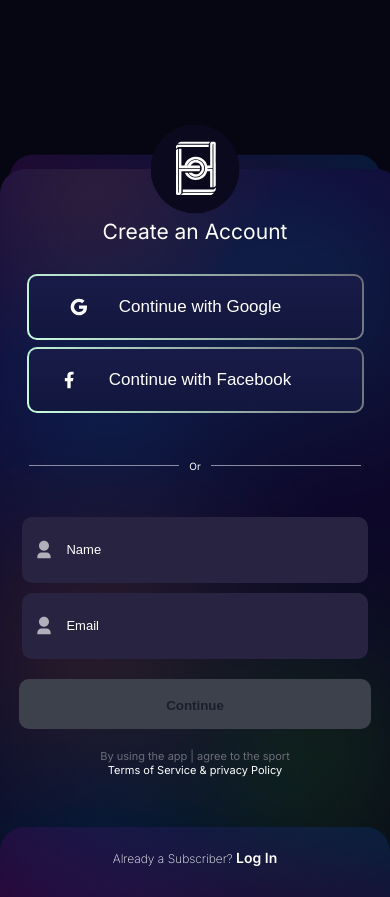
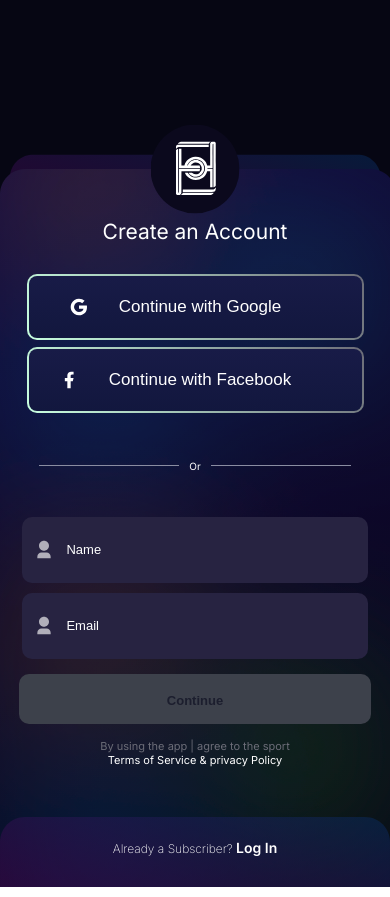
Before and after one commit to kuldip-trentium/login-formui, a React (Create React App) app: page / in a window 390 px wide. Built offline with nearby package versions, Linux system fonts and the light colour scheme.

Commit message:
update : changes in seperator and continue button

```diff
--- a/src/atoms/continueButton/continue.css
+++ b/src/atoms/continueButton/continue.css
@@ -6,12 +6,12 @@
   padding: 15px 20px;
   border-radius: 10px;
   @media (max-width: 800px) {
-    width: 80%;
-    margin: 15px auto;
+    width: 82%;
+    margin: 10px auto;
   }
   @media (max-width: 600px) {
     width: 80%;
-    margin: 15px auto;
+    margin: 10px auto;
   }
 }
 
@@ -21,4 +21,16 @@
   margin: auto;
   color: var(--continue-btn-text-color);
   font-weight: 600;
+  @media (max-width: 1800px) {
+    font-size: 24px;
+  }
+  @media (max-width: 1500px) {
+    font-size: 22px;
+  }
+  @media (max-width: 1200px) {
+    font-size: 20px;
+  }
+  @media (max-width: 900px) {
+    font-size: 13px;
+  }
 }
--- a/src/atoms/seperator/seperator.css
+++ b/src/atoms/seperator/seperator.css
@@ -16,6 +16,9 @@ p {
   }
   @media (max-width: 800px) {
     width: 85%;
+  }
+  @media (max-width: 600px) {
+    width: 80%;
   }
 }
 
```
